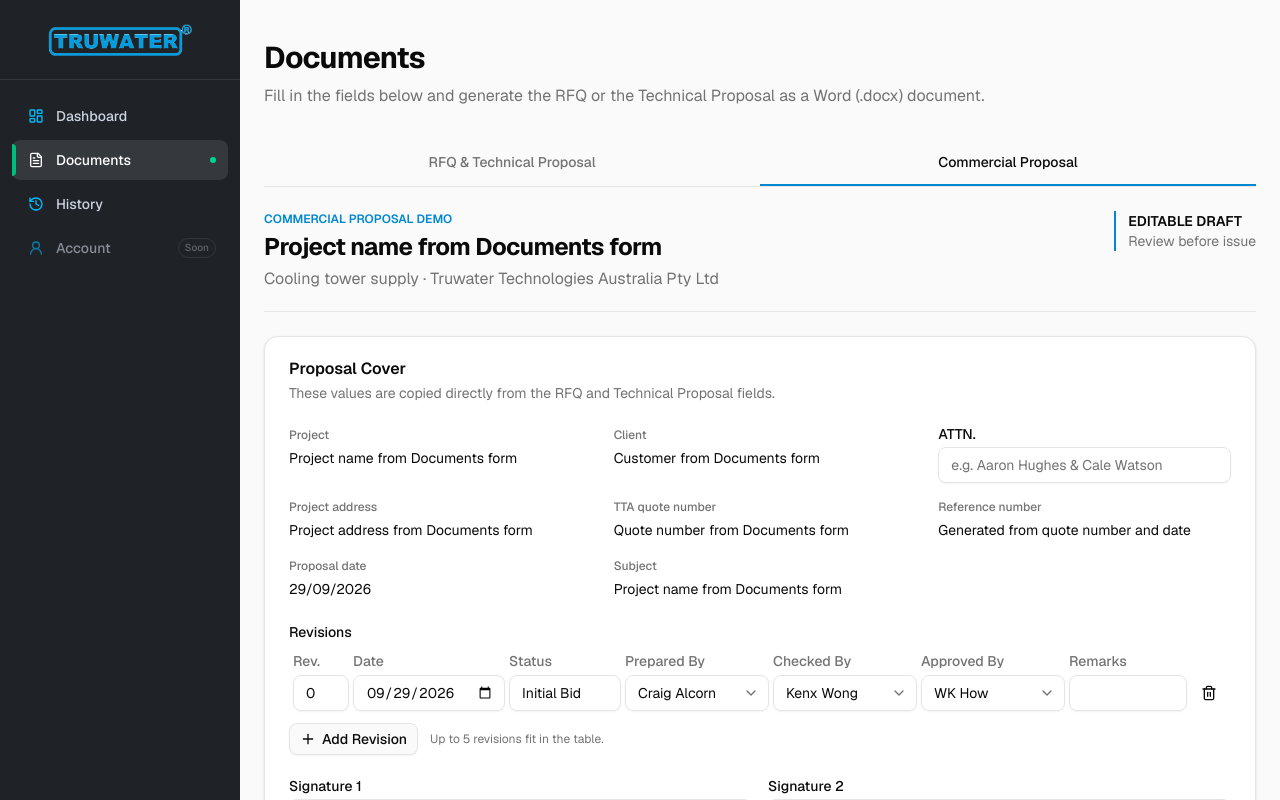
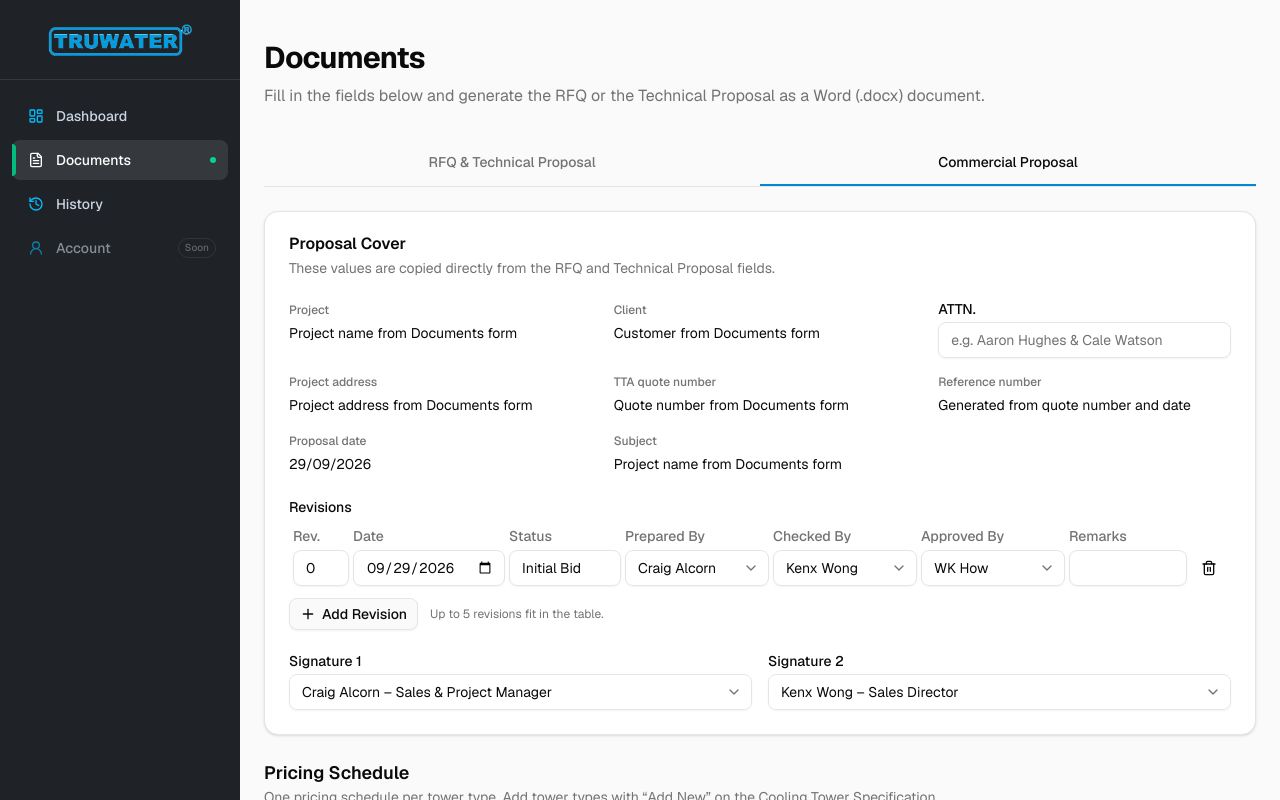
Before and after one commit to andremelos92-dev/technical-proposal-doc-gen, a Next.js app: page /documents in a window 1280 px wide. Both pictures are taken after a click on the tab "Commercial Proposal". Shown: the top 800 px of the page. Built offline with nearby package versions, Linux system fonts and the light colour scheme.

Commit message:
Commercial tab: remove the demo header banner
Co-Authored-By: Claude Opus 5.5 <noreply@anthropic.com>

```diff
--- a/src/components/commercial-proposal.tsx
+++ b/src/components/commercial-proposal.tsx
@@ -114,18 +114,6 @@ export function CommercialProposal({
 
   return (
     <div className="grid min-w-0 grid-cols-1 gap-6" role="tabpanel" aria-label="Commercial Proposal">
-      <div className="flex min-w-0 flex-wrap items-start justify-between gap-4 border-b pb-5">
-        <div className="min-w-0">
-          <p className="text-primary text-xs font-semibold uppercase">Commercial Proposal Demo</p>
-          <h2 className="mt-1 break-words text-2xl font-bold tracking-tight">{title}</h2>
-          <p className="text-muted-foreground mt-1">Cooling tower supply · Truwater Technologies Australia Pty Ltd</p>
-        </div>
-        <div className="border-l-2 border-primary pl-3 text-sm">
-          <p className="font-semibold">EDITABLE DRAFT</p>
-          <p className="text-muted-foreground">Review before issue</p>
-        </div>
-      </div>
-
       <Card>
         <CardHeader>
           <CardTitle>Proposal Cover</CardTitle>
```
